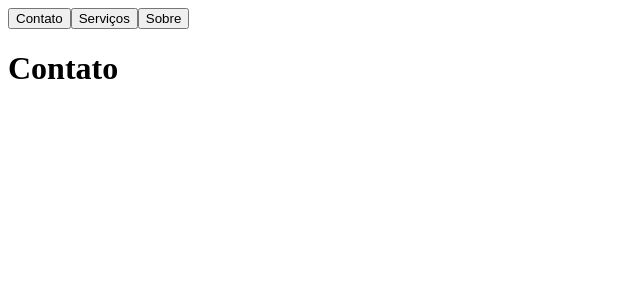
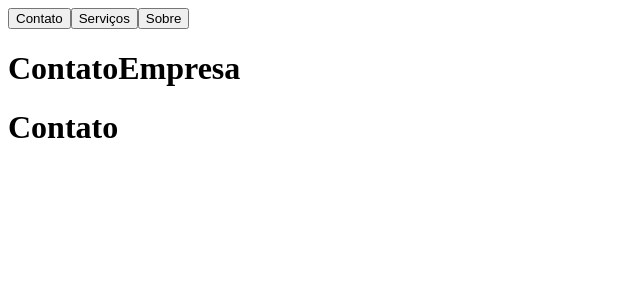
Before and after one commit to arthuroliver/vue.js-test, a Vue app: page / in a window 1280 px wide. Both pictures are taken after a click on the button "Contato". Shown: the top 300 px of the page, without its empty margins (0-640 px from the left). Built offline with nearby package versions, Linux system fonts and the light colour scheme.

Commit message:
add fading to menu

```diff
--- a/src/App.vue
+++ b/src/App.vue
@@ -5,9 +5,14 @@
       </template>
 
       <template #default>
-        <button @click="abaAtiva = 'ContatoEmpresa'">Contato</button>
-        <button @click="abaAtiva = 'Servicos'">Serviços</button>
-        <button @click="abaAtiva = 'Sobre'">Sobre</button>
+        <div>
+          <button @click="abaAtiva = 'ContatoEmpresa'">Contato</button>
+          <button @click="abaAtiva = 'Servicos'">Serviços</button>
+          <button @click="abaAtiva = 'Sobre'">Sobre</button>
+          <transition>
+            <h1 v-if="abaAtiva">{{abaAtiva}}</h1>
+          </transition>
+        </div>
 
         <keep-alive>
           <component v-bind:is="abaAtiva"></component>
@@ -37,7 +42,7 @@
     },
     data() {
       return {
-        abaAtiva: "ContatoEmpresa"
+        abaAtiva: false
       }
     }
   };
@@ -46,4 +51,12 @@
 
 <style>
 
+.v-enter {
+  opacity: 0;
+}
+
+.v-enter-active {
+  transition: opacity 2s;
+}
+
 </style>
```
